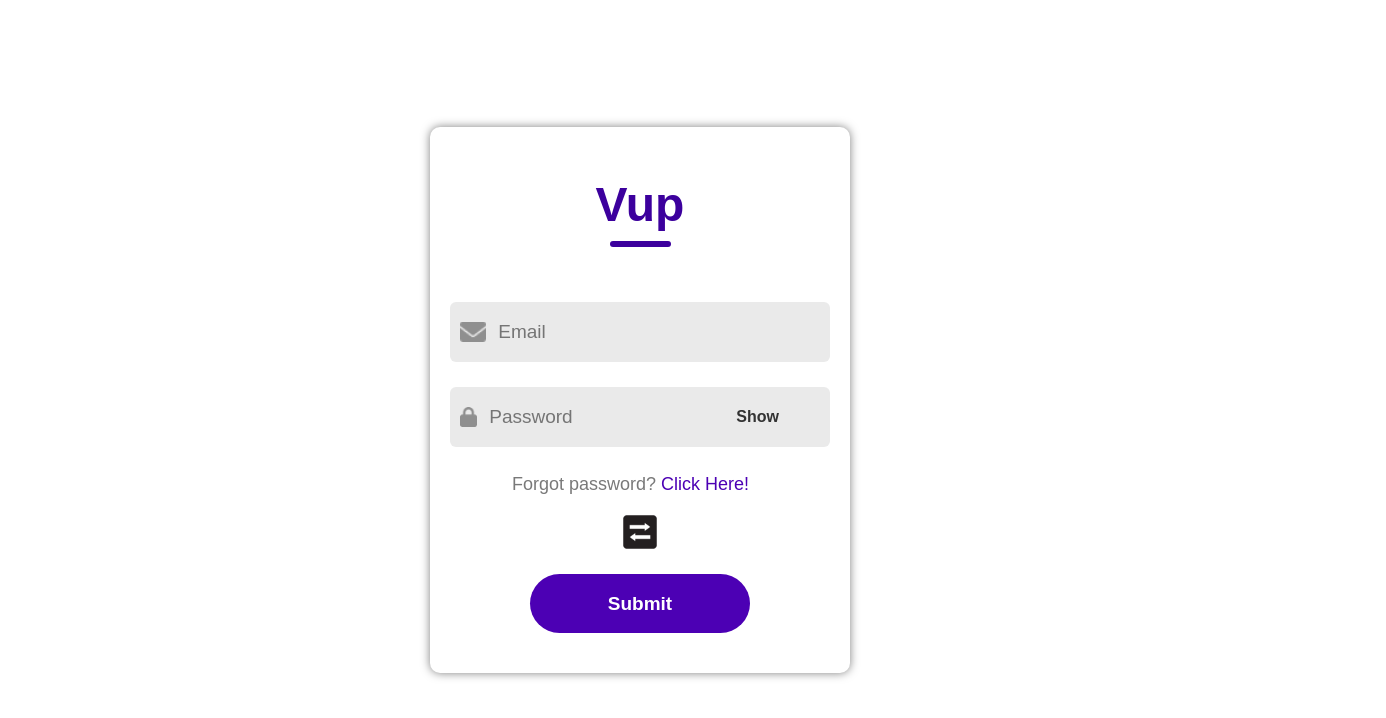
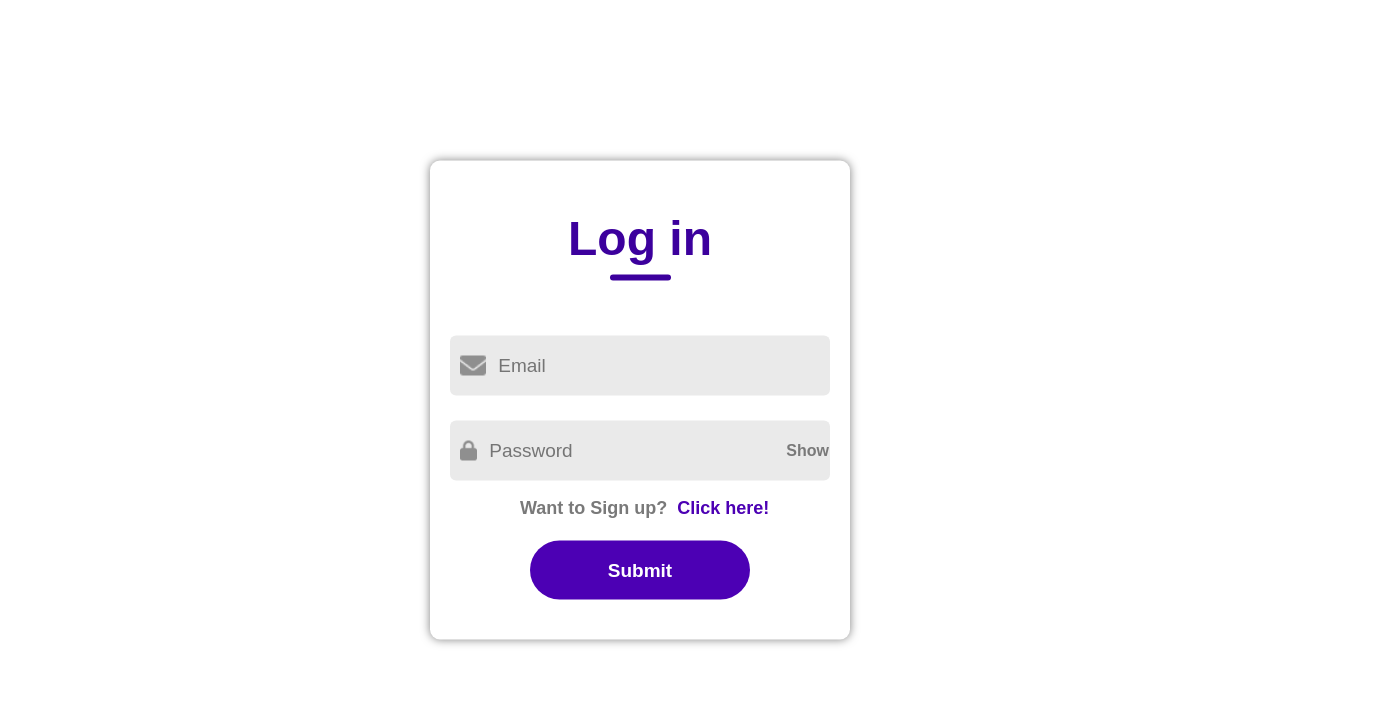
Before and after one commit to COSC-499-W2023/year-long-project-team-6, a React (Create React App) app in the folder app/frontend/: page /login in a window 1280 px wide. Shown: the top 718 px of the page, 1386 px wide, since content can reach past the window. Built offline with nearby package versions, Linux system fonts and the light colour scheme.

Commit message:
peerTesting_fixed

```diff
--- a/app/frontend/src/component/CSS/loginS.css
+++ b/app/frontend/src/component/CSS/loginS.css
@@ -47,9 +47,14 @@ body {
     position: relative;
     display: inline-block;
     cursor: pointer;
+    margin-left: 70px;
+    color: #797979;
+    font-weight: bold;
+    font-size: 18px;
 }
 
 .tooltip .tooltiptext {
+
     visibility: hidden;
     width: 200px;
     background-color: #555;
@@ -113,6 +118,7 @@ body {
 
 .input {
     display: flex;
+    position: relative;
     align-items: center;
     margin: auto;
     width: 380px;
@@ -150,6 +156,12 @@ body {
 
     height: 40px;
 
+}
+
+.tooltip span.hover-effect:hover{
+
+    color:#4c00b4;
+    text-decoration: underline;
 }
 
 #nameInputContainer {
@@ -221,6 +233,20 @@ body {
     cursor: pointer;
 
 }
+.password-toggle {
+    /* position: absolute;
+    margin-right: 20px;
+    border: none;
+    background: none; */
+    margin-left: 50px;
+    cursor: pointer;
+    color: #797979;
+}
+.password-toggle:hover{
+    color: black;
+    text-decoration: underline;
+}
+
 
 .submit-container {
     display: flex;
--- a/app/frontend/src/pages/login_signup.js
+++ b/app/frontend/src/pages/login_signup.js
@@ -98,37 +98,38 @@ function LoginSignupForm() {
     };
     const validateName = () => {
         // Check if name length is more than 5 characters
-        if (name.length > 5) {
+        if (name.length >= 5) {
             // Return true if the name is more than 5 characters
             return true;
         } else {
-
             alert("Name must be more than 5 characters.");
             return false;
         }
     };
 
     const validatePassw = () => {
-        // Check if password length is between 6 and 30 characters
         const isLengthValid = passw.length >= 6 && passw.length <= 30;
+        const hasDigit = /\d/.test(passw);
+        const hasLetter = /[a-zA-Z]/.test(passw);
+        const hasSymbol = /[!@#$%^&*(),.?":{}|<>]/.test(passw);
+        let errorMessage = "";
+        if (!isLengthValid) {
+            errorMessage = "Password must be between 6 and 30 characters.";
+        } else if (!hasDigit) {
+            errorMessage = "Digits are required for password.";
+        } else if (!hasLetter) {
+            errorMessage = "Letters are required for password.";
+        } else if (!hasSymbol) {
+            errorMessage = "Symbols are required for password.";
+        }
 
-        // Check if password contains at least one digit
-        const hasDigit = /\d/.test(passw);
-
-        // Check if password contains at least one letter (uppercase or lowercase)
-        const hasLetter = /[a-zA-Z]/.test(passw);
-
-        // Check if password contains at least one symbol
-        const hasSymbol = /[!@#$%^&*(),.?":{}|<>]/.test(passw);
-
-        if (isLengthValid && hasDigit && hasLetter && hasSymbol) {
-
-            // Return true if all conditions are met
+        if (errorMessage) {
+            setPasswError(true);
+            alert(errorMessage); // Show the error message
+            return false;
+        } else {
             setPasswError(false);
-            return (true);
-        } else {
-            setPasswError(true);
-            return (false);
+            return true;
         }
     };
 
@@ -144,10 +145,8 @@ function LoginSignupForm() {
         event.preventDefault();
         if (validateEmail() && validatePassw()) {
             handleLogin();
-
         } else {
-
-            alert("Please check your input.");
+            alert("Please check your inputs.");
         }
 
     };
@@ -156,10 +155,12 @@ function LoginSignupForm() {
         console.log(role)
         console.log(validateEmail(), validatePassw(), validateName())
         if (validateEmail() && validatePassw() && validateName()) {
-
             handleSignup();
             console.log("Submitted:", email, name, passw, role);
-        } else {
+        } else if(validatePassw() && validateName()){
+            alert("Email format has to be 'xxx@xxx.com'")
+        }
+        else {
             alert("Please check your inputs.");
         }
 
@@ -178,7 +179,7 @@ function LoginSignupForm() {
                 <input type="hidden" name="action" id="actionInput" value={action} />
                 <div className="container">
                     <div className="header">
-                        <div className="text">Vup</div>
+                        <div className="text">Sign up</div>
                         <div className="underline"></div>
                     </div>
                     <div className="inputs">
@@ -198,6 +199,8 @@ function LoginSignupForm() {
                         <div className="input">
                             <img src={email_image} alt="Email Icon" />
                             <input
+
+
                                 type="email"
                                 placeholder="Email"
                                 id="emailInput"
@@ -235,17 +238,12 @@ function LoginSignupForm() {
                     {/* <div className="forgot-password" onClick={navigateToForgotPasswordPage} id="forgotPassword">
                         Forgot password? <span>Click Here!</span>
                     </div> */}
-                    <div className="tooltip" style={{ display: "flex", flexDirection: "column", alignItems: "center", justifyContent: "center", margin: 0, padding: 0 }}>
-                        <img
-                            src={exchange}
-                            alt="Switch"
-                            className="switch-icon"
-                            style={{ margin: "2px 0", width: "40px", height: "40px" }}
-                            onClick={toggleAction}
-                        />
-                        <span className="tooltiptext" id="switchTooltip" style={{ textAlign: "center", marginTop: "2px", marginBottom: "2px" }}>
-                            {action === "Login" ? "Switch to Sign Up" : "Switch to Log in"}
+                    <div className="tooltip" style={{ textAlign: "center", marginTop: "2px", marginBottom: "2px" }}>
+                        Want to Log in? &nbsp;
+                        <span className="switch-text hover-effect" onClick={toggleAction} style={{ cursor: "pointer", color: "#4c00b4" }}>
+                            {action === "Login" ? "Click here!" : "Click here!"}
                         </span>
+
                     </div>
                     <div className="submit-container">
                         <button className={action === "Login" ? "submit" : "submit"} type="submit">
@@ -262,7 +260,7 @@ function LoginSignupForm() {
                 <input type="hidden" name="action" id="actionInput" value={action} />
                 <div className="container">
                     <div className="header">
-                        <div className="text">Vup</div>
+                        <div className="text">Log in</div>
                         <div className="underline"></div>
                     </div>
                     <div className="inputs">
@@ -324,21 +322,17 @@ function LoginSignupForm() {
                             <option value="receiver">Receiver</option>
                         </select>
                     </div> */}
-                    <div className="forgot-password" onClick={renderForgotPasswordForm} id="forgotPassword">
+                    {/* <div className="forgot-password" onClick={renderForgotPasswordForm} id="forgotPassword">
                         Forgot password? <span onClick={() => setAction("Forget")}>Click Here!</span>
+                    </div> */}
+                    <div className="tooltip" style={{ textAlign: "center", marginTop: "2px", marginBottom: "2px" }}>
+                        Want to Sign up? &nbsp;
+                        <span className="switch-text hover-effect" onClick={toggleAction} style={{ cursor: "pointer", color: "#4c00b4" }}>
+                            {action === "Login" ? "Click here!" : "Click here!"}
+                        </span>
+
                     </div>
-                    <div className="tooltip" style={{ display: "flex", flexDirection: "column", alignItems: "center", justifyContent: "center", margin: 0, padding: 0 }}>
-                        <img
-                            src={exchange}
-                            alt="Switch"
-                            className="switch-icon"
-                            style={{ margin: "2px 0", width: "40px", height: "40px" }}
-                            onClick={toggleAction}
-                        />
-                        <span className="tooltiptext" id="switchTooltip" style={{ textAlign: "center", marginTop: "2px", marginBottom: "2px" }}>
-                            {action === "Login" ? "Switch to Sign Up" : "Switch to Log in"}
-                        </span>
-                    </div>
+
                     <div className="submit-container">
                         <button className={action === "Login" ? "submit" : "submit gray"} type="submit">
                             Submit
```
